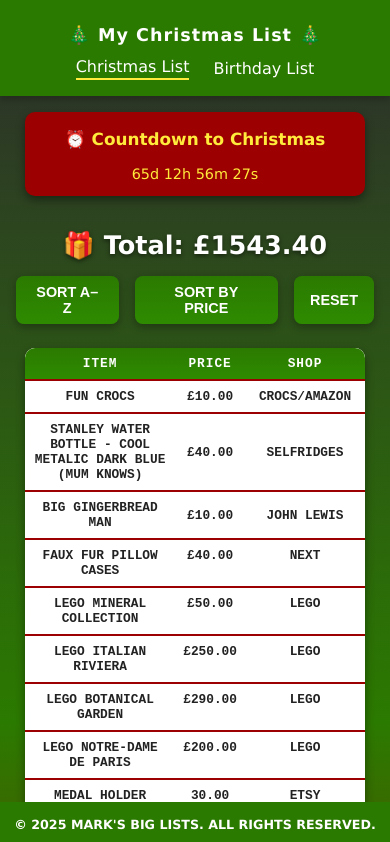
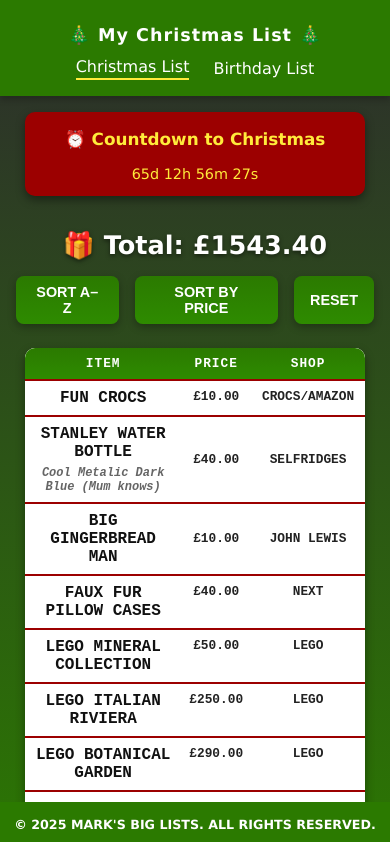
Before and after one commit to Markuff1/ChristmasList, a React (Vite) app: page / in a window 390 px wide. Shown: the top 842 px of the page. Built offline with nearby package versions, Linux system fonts and the light colour scheme.

Commit message:
added items and a description attribute

```diff
--- a/src/pages/ChristmasList.tsx
+++ b/src/pages/ChristmasList.tsx
@@ -3,10 +3,12 @@
 
 interface Gift {
   name: string;
+  description?: string;
   price?: string;
   shop?: string;
   Weblink?: string;
 }
+
 
 function ChristmasList() {
   const [sortOption, setSortOption] = useState<"name" | "price" | null>(null);
@@ -15,16 +17,16 @@
 
   const gifts: Gift[] = [
     { name: "Fun Crocs", price: "£10.00", shop: "Crocs/Amazon", Weblink: "https://www.amazon.co.uk/s?k=Crocs&ref=nb_sb_noss" },
-    { name: "Stanley Water bottle - Cool Metalic Dark Blue (Mum knows)", price: "£40.00", shop: "Selfridges" },
+    { name: "Stanley Water bottle", description: "Cool Metalic Dark Blue (Mum knows)", price: "£40.00", shop: "Selfridges" },
     { name: "Big Gingerbread Man", price: "£10.00", shop: "John Lewis" },
     { name: "Faux fur pillow cases", price: "£40.00", shop: "Next", Weblink: "https://www.next.co.uk/style/su561052/ay5088" },
     { name: "Lego Mineral Collection", price: "£50.00", shop: "Lego", Weblink: "https://www.lego.com/en-gb/product/mineral-collection-21362" },
     { name: "Lego Italian Riviera", price: "£250.00", shop: "Lego", Weblink: "https://www.lego.com/en-gb/product/italian-riviera-21359" },
     { name: "Lego Botanical Garden", price: "£290.00", shop: "Lego", Weblink: "https://www.lego.com/en-gb/product/the-botanical-garden-21353" },
     { name: "Lego Notre-Dame de Paris", price: "£200.00", shop: "Lego", Weblink: "https://www.lego.com/en-gb/product/notre-dame-de-paris-21061" },
-    { name: "Medal holder", price: "30.00", shop: "Etsy" },
+    { name: "Medal holder", description: "Like Rob has with a place for my medals, my bib numbers and my PBs", price: "30.00", shop: "Etsy" },
     { name: "Gymshark running T-shirt and Shorts", shop: "Gymshark", Weblink: "https://www.gymshark.com" },
-    { name: "Hamper" },
+    { name: "Hamper", description: "Pringles, Sour Cherry flavoured things, Sour Skittles, Pomegranets, Grapes, Chocolate",},
     { name: "Kinder selection box", price: "£10.00", shop: "B&M" },
     { name: "Ugear Sky watcher Tourbillon Table clock", price: "£74.50", shop: "Amazon", Weblink: "https://www.amazon.co.uk/dp/B09LGTWHKF?ref=ppx_yo2ov_dt_b_fed_asin_title" },
     { name: "Jo Malone - Sandalwood & Spiced Apricot Cologne", price: "£128", shop: "Jo Malone", Weblink: "https://www.jomalone.co.uk/product/25946/139624/colognes/sandalwood-spiced-apricot-cologne" },
@@ -77,8 +79,16 @@
           </tr>
         </thead>
         <tbody>
-          {sortedGifts.map((gift, index) =>
-            gift.Weblink ? (
+          {sortedGifts.map((gift, index) => {
+            const giftNameCell = (
+              <td className="gift-name-cell">
+                <div className="gift-name">{gift.name}</div>
+                {gift.description && <div className="gift-description">{gift.description}</div>}
+              </td>
+            );
+
+            if (gift.Weblink) {
+              return (
                 <a
                   key={index}
                   href={gift.Weblink}
@@ -87,19 +97,22 @@
                   style={{ textDecoration: "none", color: "inherit", display: "contents" }}
                 >
                   <tr style={{ cursor: "pointer" }}>
-                  <td>{gift.name}</td>
+                    {giftNameCell}
                     <td>{gift.price || "—"}</td>
                     <td>{gift.shop || "—"}</td>
                   </tr>
                 </a>
-            ) : (
+              );
+            }
+
+            return (
               <tr key={index}>
-                <td>{gift.name}</td>
+                {giftNameCell}
                 <td>{gift.price || "—"}</td>
                 <td>{gift.shop || "—"}</td>
               </tr>
-            )
-          )}
+            );
+          })}
         </tbody>
       </table>
     </div>
--- a/src/styles/App.css
+++ b/src/styles/App.css
@@ -7,7 +7,7 @@
   );
 
   --font-1: Verdana, Geneva, Tahoma, sans-serif;
-  --font-2: 'Courier New', Courier, monospace;
+  --font-2: "Courier New", Courier, monospace;
   --font-3: Impact, sans-serif;
 
   --primary-colour: rgb(43, 122, 0);
@@ -23,6 +23,7 @@
   min-height: 100vh;
 }
 
+/* Main Layout */
 .main-content {
   margin-top: 8rem;
   margin-bottom: 4rem;
@@ -49,6 +50,7 @@
   text-shadow: 0 2px 4px rgba(0, 0, 0, 0.5);
 }
 
+/* Countdown Section */
 .countdown {
   width: 95%;
   max-width: 1500px;
@@ -61,6 +63,7 @@
   font-weight: 600;
 }
 
+/* 🎁 Table Styles */
 .list-table {
   width: 95%;
   max-width: 1500px;
@@ -79,9 +82,6 @@
 .list-table td {
   padding: 1.5rem;
   border-bottom: 2px solid var(--Secondary-colour);
-  font-size: 1.3rem;
-  text-transform: uppercase;
-  font-weight: 600;
   font-family: var(--font-2);
 }
 
@@ -90,16 +90,23 @@
   color: white;
   text-transform: uppercase;
   letter-spacing: 1px;
+  font-size: 1.3rem;
+  font-weight: 700;
 }
 
-.list-table tr:nth-child(even) {
-  background-color: #ffffff;
+.list-table td {
+  font-size: 1.2rem;
+  font-weight: 600;
+  text-transform: uppercase;
 }
 
+/* Row colors */
+.list-table tr:nth-child(even),
 .list-table tr:nth-child(odd) {
   background-color: #ffffff;
 }
 
+/* Hover effect */
 .list-table tr:hover {
   background-color: rgb(123, 0, 0);
   color: white;
@@ -107,7 +114,7 @@
   transition: all 0.2s ease;
 }
 
-/* 🎄 NEW: Sorting Buttons Styling */
+/* 🎄 Sorting Buttons */
 .list-page button {
   background: linear-gradient(to bottom, var(--primary-colour), #2e8b00);
   color: white;
@@ -133,7 +140,41 @@
   box-shadow: 0 2px 6px rgba(0, 0, 0, 0.2);
 }
 
-/* Mobile responsiveness */
+/* 🧧 Gift Name & Description */
+.gift-name-cell {
+  text-align: center;
+  vertical-align: middle;
+}
+
+.gift-name,
+.gift-description {
+  display: block;
+  transition: color 0.2s ease, opacity 0.2s ease;
+}
+
+.gift-name {
+  font-weight: 700;
+  font-size: 1.2rem;
+  color: #111;
+}
+
+.gift-description {
+  font-size: 0.85rem;
+  color: #555;
+  margin-top: 0.3rem;
+  font-style: italic;
+  text-transform: none;
+  opacity: 0.9;
+}
+
+/* Make both turn white when hovered */
+.list-table tr:hover .gift-name,
+.list-table tr:hover .gift-description {
+  color: white;
+  opacity: 1;
+}
+
+/* 📱 Mobile Responsiveness */
 @media (max-width: 768px) {
   .list-table {
     width: 95%;
@@ -142,8 +183,16 @@
 
   .list-table th,
   .list-table td {
-    padding: 0.50rem;
+    padding: 0.5rem;
     font-size: 0.8rem;
+  }
+
+  .gift-name {
+    font-size: 1rem;
+  }
+
+  .gift-description {
+    font-size: 0.75rem;
   }
 
   .main-content {
@@ -161,9 +210,9 @@
   }
 
   .countdown {
-  font-size: 0.9rem;
-  margin-bottom: 0.8rem;
-  margin-top: -4rem;
-  font-weight: 400;
+    font-size: 0.9rem;
+    margin-bottom: 0.8rem;
+    margin-top: -4rem;
+    font-weight: 400;
   }
 }
```
Lines whose indentation alone changed are shown as unchanged.
